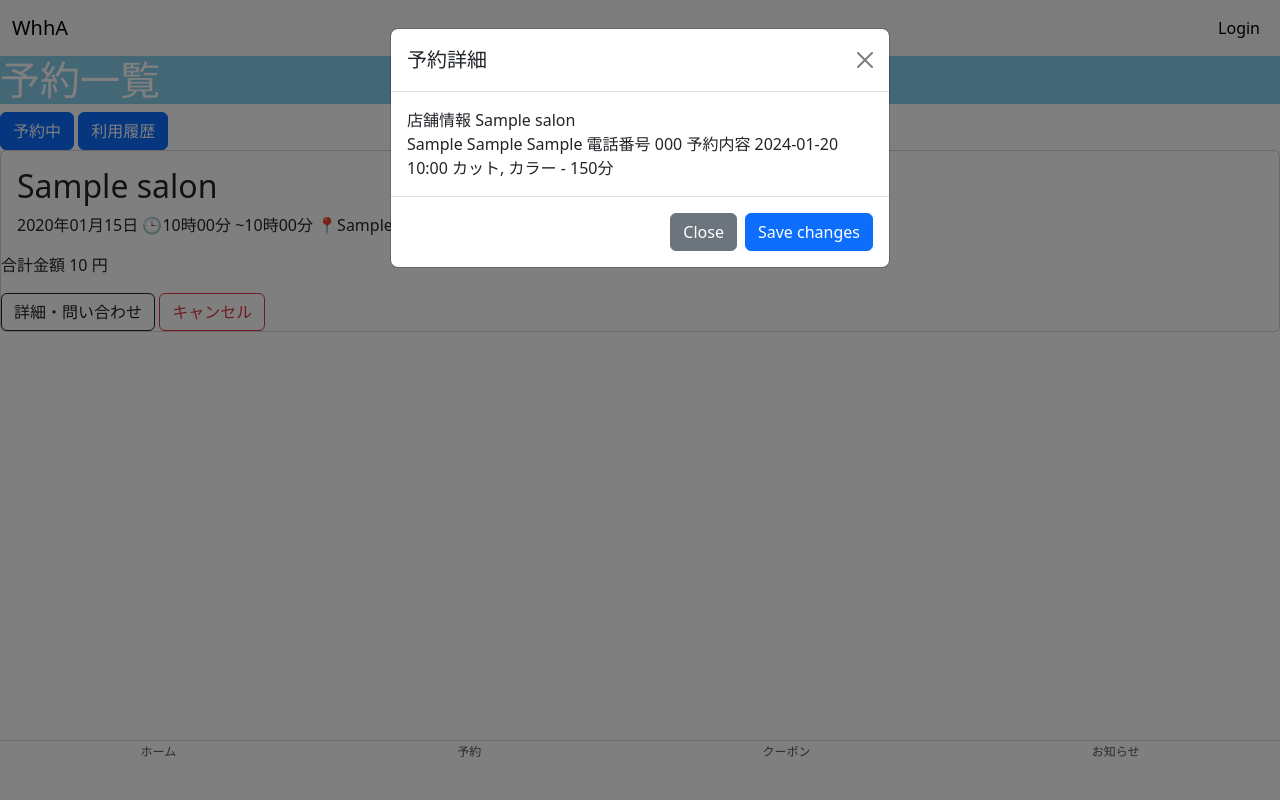
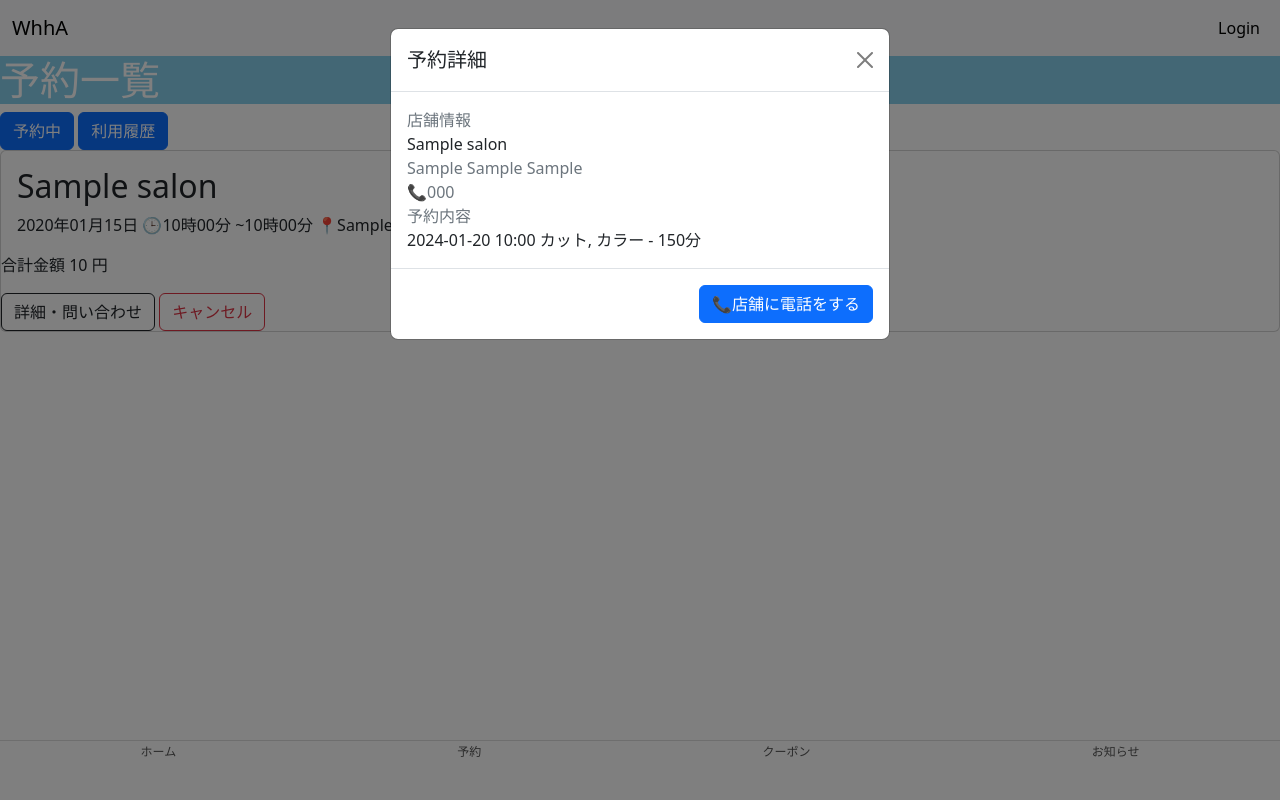
Before and after one commit to kbanchi-school/many-booking-site, a Flask app: page /reservation/ in a window 1280 px wide, after a click on "詳細・問い合わせ". Run offline with Flask 3, Linux system fonts and the light colour scheme; tables that the repository leaves empty hold one stand-in row (values such as "Sample post"); some libraries are stand-ins or nearby versions.

Commit message:
キャンセルを途中まで一つまみしました。

```diff
--- a/templates/reservation.html
+++ b/templates/reservation.html
@@ -38,23 +38,18 @@
         <button type="button" class="btn-close" data-bs-dismiss="modal" aria-label="Close"></button>
       </div>
       <div class="modal-body">
-        <div>
 
-        店舗情報
-{{ reservation.salon.name }}
-        </div>
+        <div class="text-secondary">店舗情報</div>
+        {{ reservation.salon.name }}
+        <div class="text-secondary">{{ reservation.salon.address.city }} {{ reservation.salon.address.line1 }} {{ reservation.salon.address.line2 }}</div>
+        <div class="text-secondary">📞{{ reservation.salon.phone }}</div>
+        <div class="text-secondary">予約内容</div>
+        2024-01-20 10:00
 
-{{ reservation.salon.address.city }} {{ reservation.salon.address.line1 }} {{ reservation.salon.address.line2 }}
-電話番号
-{{ reservation.salon.phone }}
-予約内容
-2024-01-20 10:00
-
-カット, カラー - 150分
+        カット, カラー - 150分
       </div>
       <div class="modal-footer">
-        <button type="button" class="btn btn-secondary" data-bs-dismiss="modal">Close</button>
-        <button type="button" class="btn btn-primary">Save changes</button>
+        <button type="button" class="btn btn-primary">📞店舗に電話をする</button>
       </div>
     </div>
   </div>
@@ -70,15 +65,16 @@
   <div class="modal-dialog">
     <div class="modal-content">
       <div class="modal-header">
-        <h1 class="modal-title fs-5" id="exampleModalLabel2">Modal title</h1>
+        <h1 class="modal-title fs-5" id="exampleModalLabel2">予約をキャンセルしますか？</h1>
         <button type="button" class="btn-close" data-bs-dismiss="modal" aria-label="Close"></button>
       </div>
-      <div class="modal-body">
-        ...
+      <div class="modal-body text-secondary small">
+        以下の予約をキャンセルします。この操作は取り消せません。
       </div>
+
       <div class="modal-footer">
-        <button type="button" class="btn btn-secondary" data-bs-dismiss="modal">Close</button>
-        <button type="button" class="btn btn-primary">Save changes</button>
+        <button type="button" class="btn btn-white" data-bs-dismiss="modal">戻る</button>
+        <button type="button" class="btn btn-danger">キャンセルする</button>
       </div>
     </div>
   </div>
```
